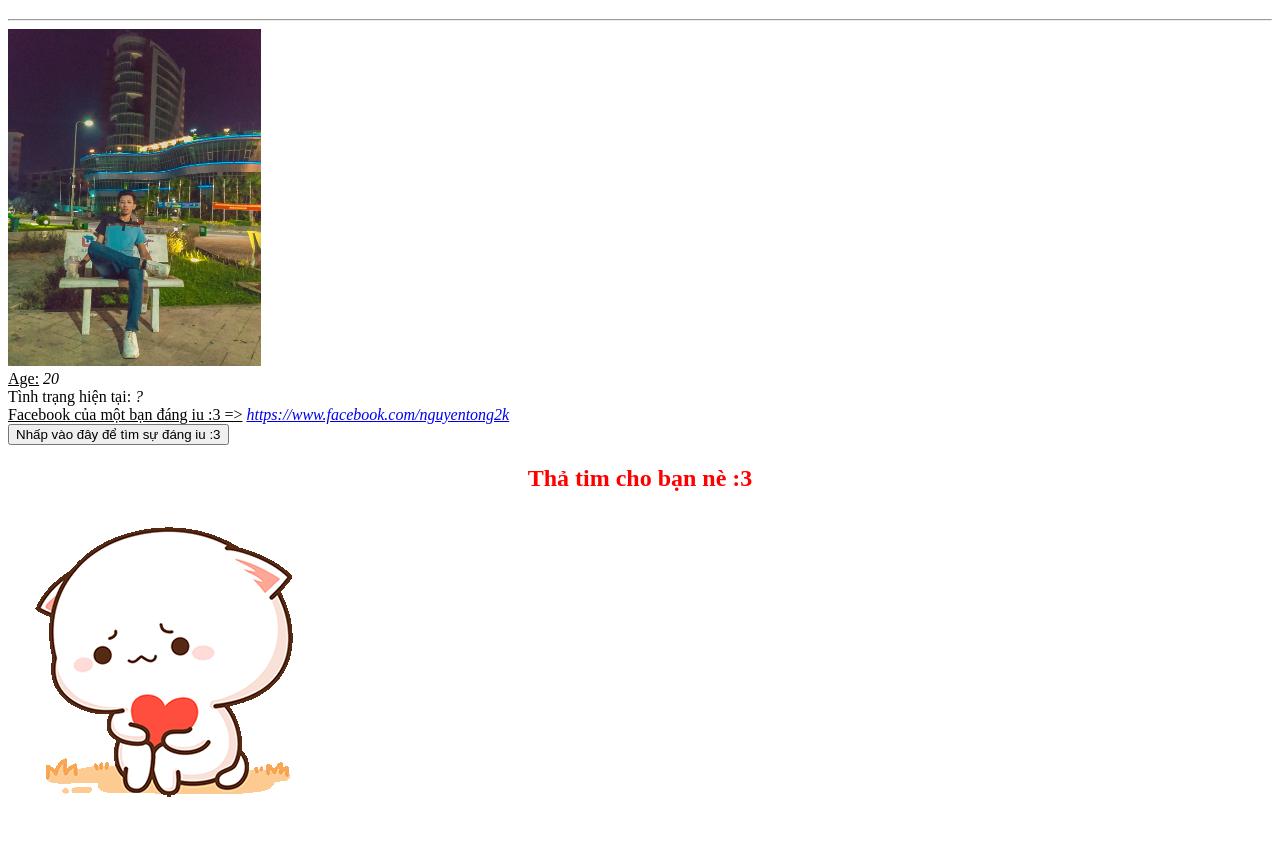
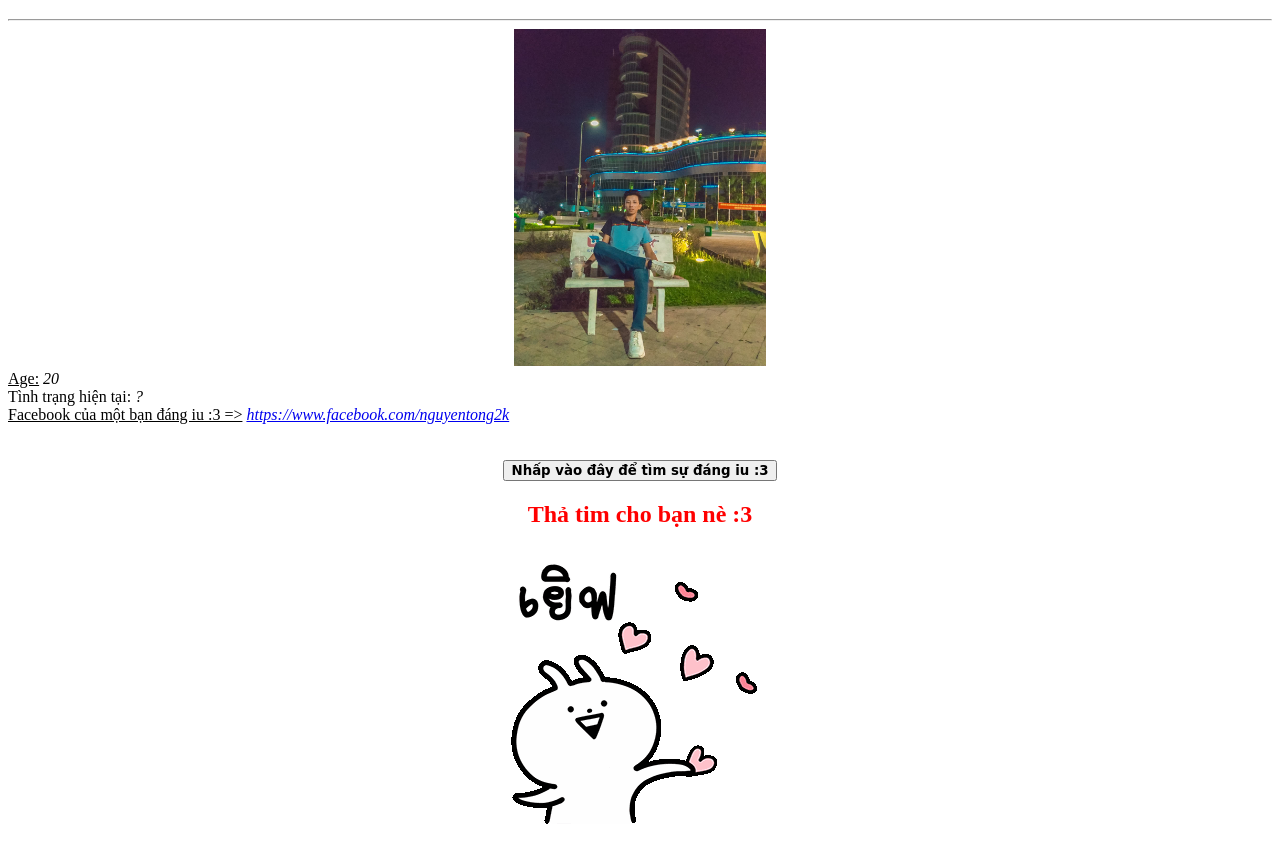
Before and after one commit to thanhtong531/thanhtong531.github.io, a plain HTML site: page index.html in a window 1280 px wide. Shown: the part 61-921 px from the top of the page. Before the commit the page ends 885 px from the top, so only its background shows below. Drawn offline with Linux system fonts and the light colour scheme.

Commit message:
Upload de hoan chinh hon

```diff
--- a/1.css
+++ b/1.css
@@ -7,3 +7,6 @@ h1 {
 h2{
     text-align: center;
 }
+b{
+    font-family: 'Times New Roman', Times, serif;
+}
--- a/index.html
+++ b/index.html
@@ -8,8 +8,9 @@
 </head>
 <body>
         <h1 style="text-align: center;">Nguyễn Thanh Tòng</h1>
-    <hr>
+    <hr><div style = "text-align: center;">
 <img style= "width: 20%; float:center; height: 10%; "src="images/tong.jpg" alt=" ">
+</div>
     <div class="thongtin">
         <b1><u>Age:</u></b1> <i>20</i>
     </div>
@@ -19,10 +20,12 @@
     <div class="thongtin">
         <b1><u>Facebook của một bạn đáng iu :3 =></u></b1> <i> <a href="https://www.facebook.com/nguyentong2k">https://www.facebook.com/nguyentong2k </a> </i>
     </div>
-    <a href= "https://media.doisongphapluat.com/2019/05/03/su_thuc_ve_cau_noi_con_yeu_bo_3000_trong_avengers_endgame_6.gif" > <button>Nhấp vào đây để tìm sự đáng iu :3</button></a>
-
+    <br>
+    <br>
+    <div style ="text-align: center;"><a href= "https://media.doisongphapluat.com/2019/05/03/su_thuc_ve_cau_noi_con_yeu_bo_3000_trong_avengers_endgame_6.gif" > <button> <b style ="font-family: 'Sansita Swashed', cursive;">Nhấp vào đây để tìm sự đáng iu :3 </b></button></a>
+</div>
     <h2 style="color: red;text-align: center;">Thả tim cho bạn nè :3</h2>
-    <img style= "text-align: center;" src =images/tong4.gif>
+    <div style = "text-align: center;"><img style= "text-align: center;" src =images/tong5.gif></div>
 
 
         </body>
```
Also changed, not shown: images/tong5.gif (renamed from images/tong5.jpg).
